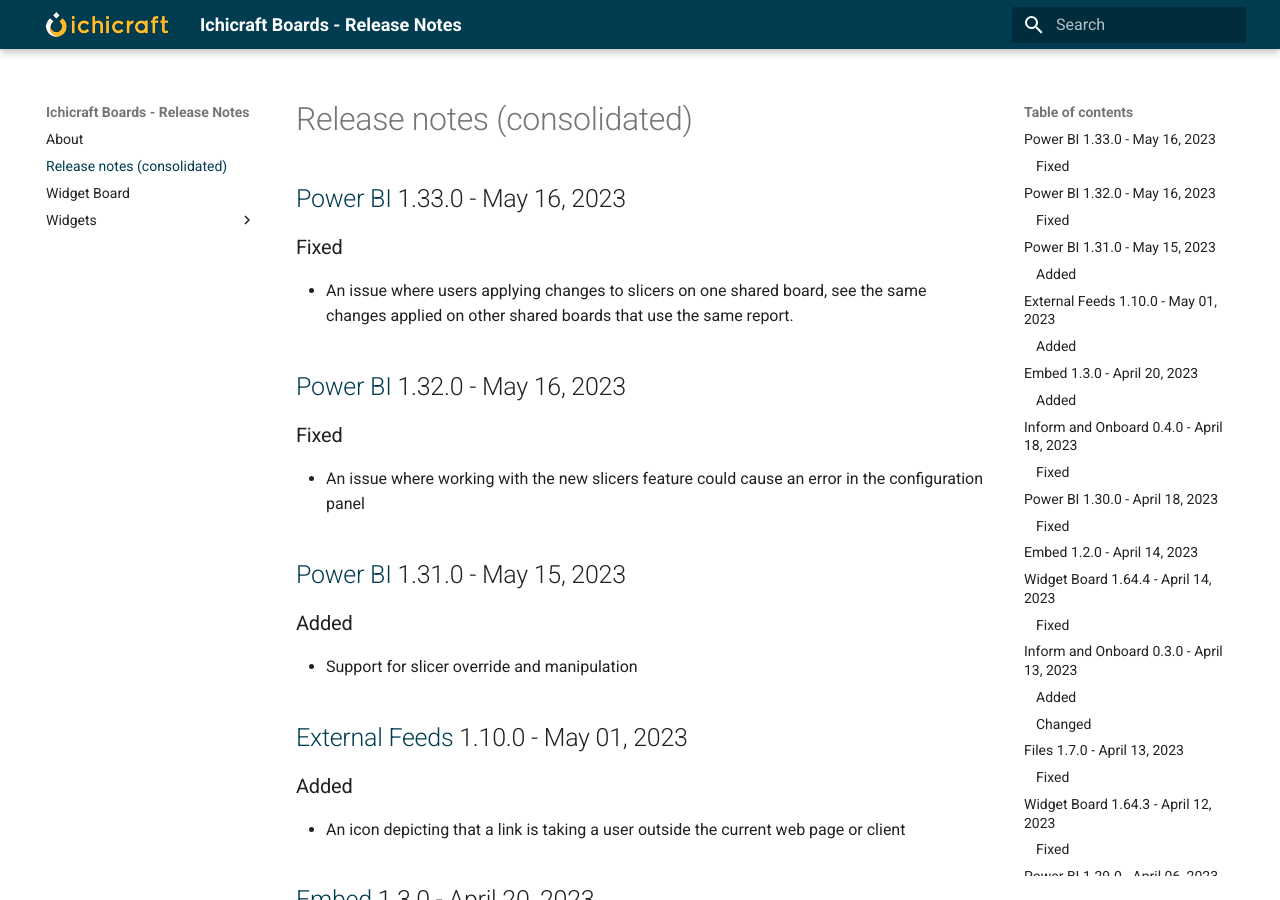
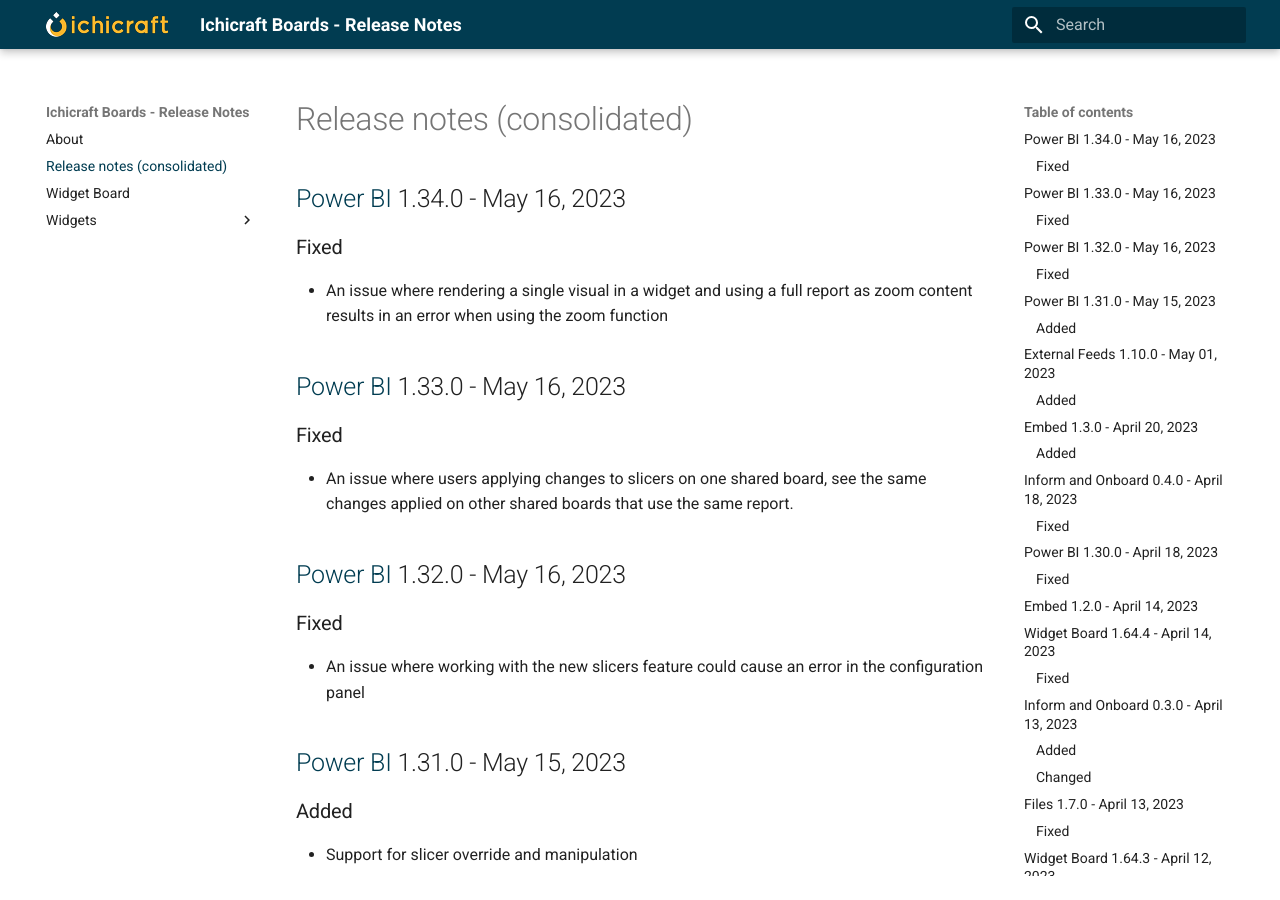
Before and after one commit to ichicraft/widgets-docs, an MkDocs documentation site: the page built from docs/Release-notes-(consolidated).md, in a window 1280 px wide and 900 px high. Built offline with MkDocs 1.6.1 and Material for MkDocs 9.7.7, drawn with Linux system fonts in a browser that asks for light colours.

Commit message:
Release notes updated by BuildService

```diff
--- a/docs/Release-notes-(consolidated).md
+++ b/docs/Release-notes-(consolidated).md
@@ -1,3 +1,8 @@
+## [Power BI](./Widgets/Power BI.md) 1.34.0 - May 16, 2023
+
+### Fixed
+- An issue where rendering a single visual in a widget and using a full report as zoom content results in an error when using the zoom function
+
 ## [Power BI](./Widgets/Power BI.md) 1.33.0 - May 16, 2023
 
 ### Fixed
```
Also changed, not shown: docs/Widgets/Power BI.md (+5 -0 lines).
